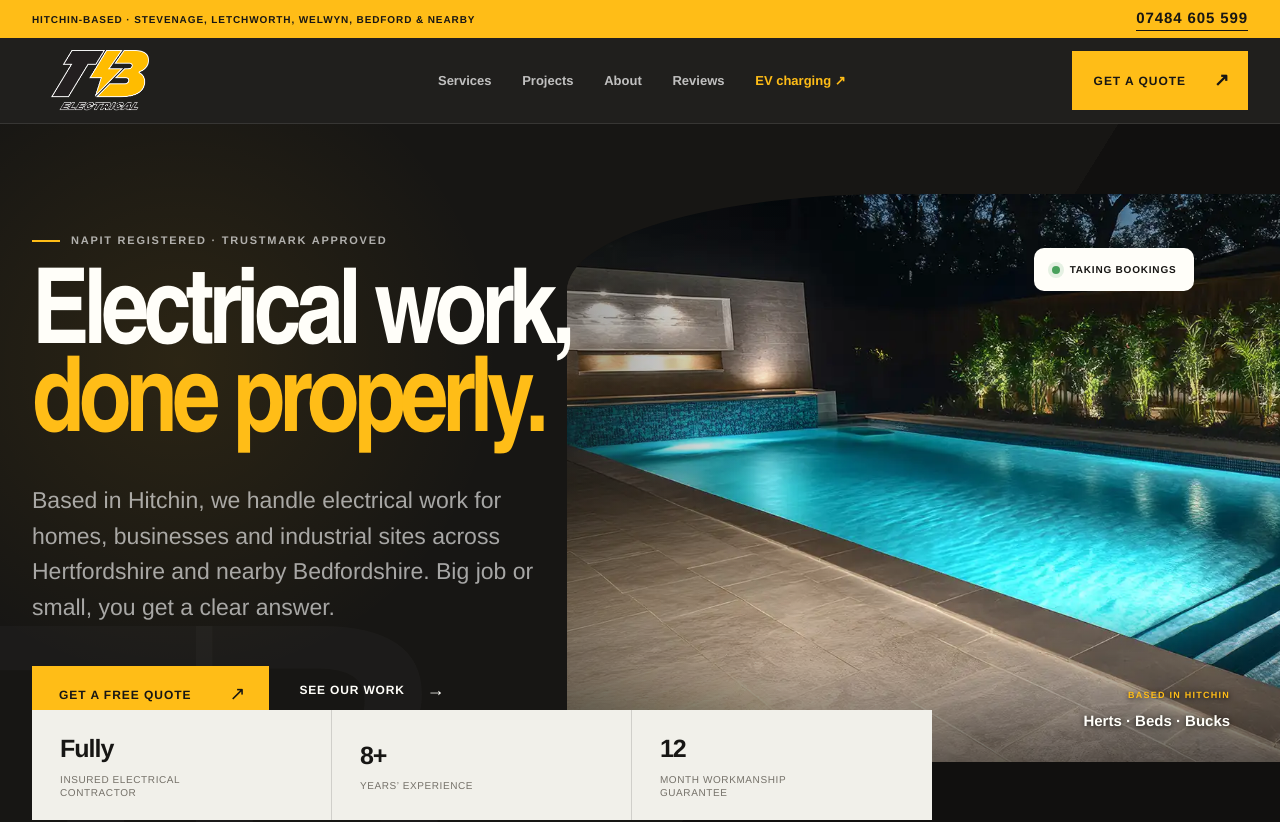
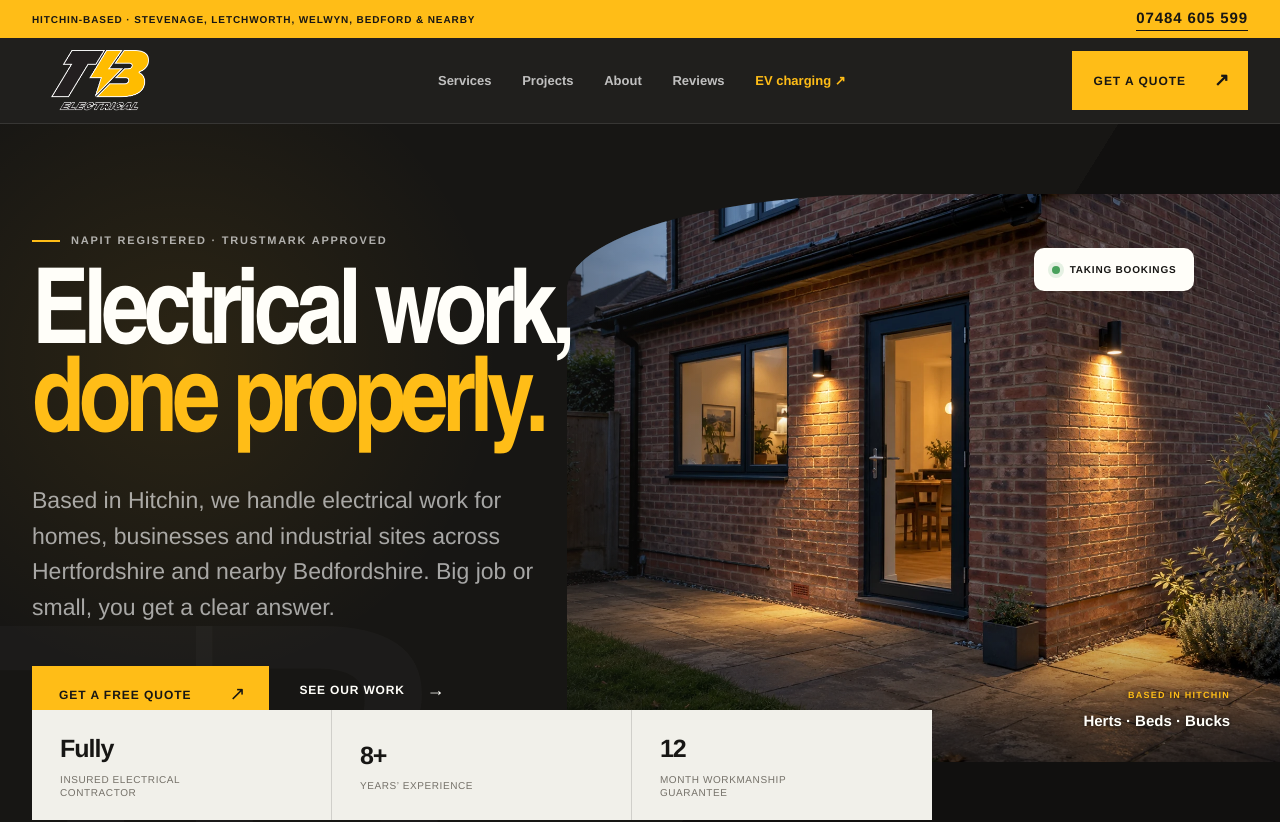
Before and after one commit to tbelectrical/ChatGPTWebsite, a Next.js app: page / in a window 1280 px wide. Shown: the top 822 px of the page. Built offline with nearby package versions, Linux system fonts and the light colour scheme.

Commit message:
Replace homepage image with a natural UK exterior lighting scene

```diff
--- a/app/globals.css
+++ b/app/globals.css
@@ -527,7 +527,7 @@ html[data-home-variant="split"] .split-only { display: block; }
 .home-main .hero-image-frame::after {
   background: linear-gradient(90deg, rgba(23,22,20,.42), transparent 32%), linear-gradient(0deg, rgba(0,0,0,.6), transparent 28%);
 }
-.home-main .hero-image-frame img { object-position: 22% center; }
+.home-main .hero-image-frame img { object-position: 60% center; }
 .home-main .hero-orbit {
   position: absolute;
   z-index: 3;
--- a/app/page.tsx
+++ b/app/page.tsx
@@ -58,7 +58,7 @@ export default function Home() {
             </div>
             <div className="hero-visual reveal reveal-delay">
               <div className="hero-image-frame">
-                <img src="/media/lighting_1318092111.webp" alt="Illuminated swimming pool and garden uplighting at dusk" width={2000} height={796} fetchPriority="high" decoding="async" />
+                <img src="/media/home-exterior-lighting-hero.webp" alt="Warm exterior wall lighting on a UK brick home at dusk" width={1448} height={1086} fetchPriority="high" decoding="async" />
               </div>
               <div className="hero-float hero-float-top">
                 <span className="status-dot" />
```
Also changed, not shown: public/media/home-exterior-lighting-hero.webp (added), 1 other file (tests, documents, lock files or other folders).
